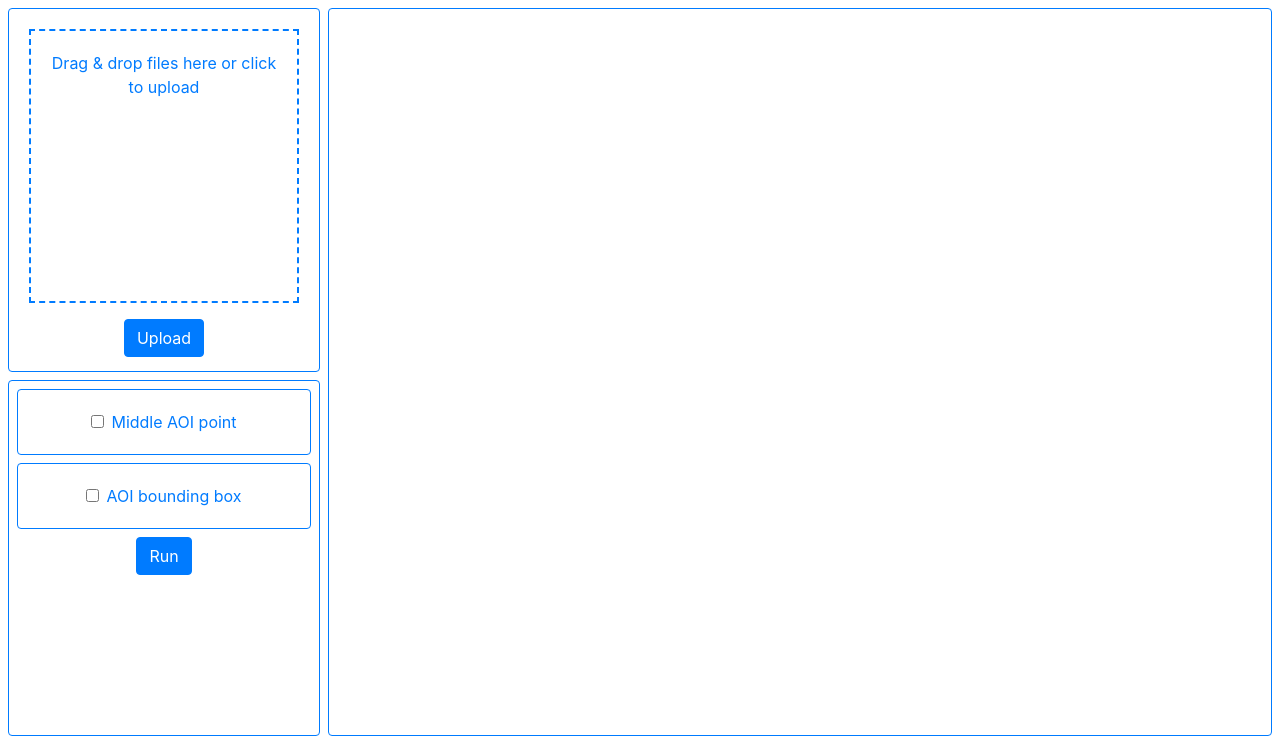
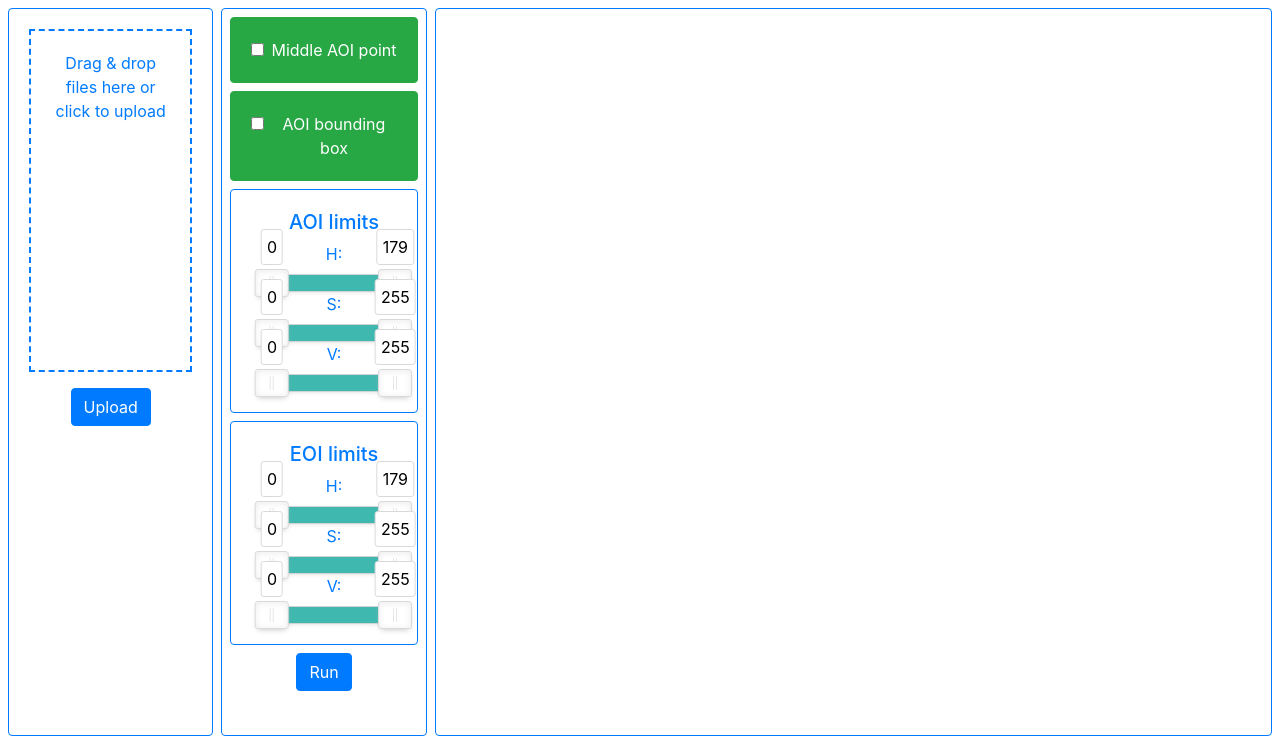
Before and after one commit to JackMerma/AmputeeFingersDatasetCreator, a Flask app: page / in a window 1280 px wide. Shown: the part 56-800 px from the top of the page. Run offline with Flask 3, Linux system fonts and the light colour scheme; some libraries are stand-ins or nearby versions.

Commit message:
Limits persistance (AOI, EOI) HSV values

```diff
--- a/main.py
+++ b/main.py
@@ -39,6 +39,26 @@ def upload_file():
     # Persistance
     middle_aoi = request.args.get('middleAOIswitch')
     aoi_bounding_box = request.args.get('boundingboxAOIswitch')
+
+    # Getting HSV values for AOI and EOI
+    aoi_h_min = request.args.get('aoiHMin')
+    aoi_h_max = request.args.get('aoiHMax')
+    aoi_s_min = request.args.get('aoiSMin')
+    aoi_s_max = request.args.get('aoiSMax')
+    aoi_v_min = request.args.get('aoiVMin')
+    aoi_v_max = request.args.get('aoiVMax')
+
+    aoi_values = [[aoi_h_min, aoi_h_max], [aoi_s_min, aoi_s_max], [aoi_v_min, aoi_v_max]]
+
+    # Capturar eoiH, eoiS, eoiV
+    eoi_h_min = request.args.get('eoiHMin')
+    eoi_h_max = request.args.get('eoiHMax')
+    eoi_s_min = request.args.get('eoiSMin')
+    eoi_s_max = request.args.get('eoiSMax')
+    eoi_v_min = request.args.get('eoiVMin')
+    eoi_v_max = request.args.get('eoiVMax')
+
+    eoi_values = [[eoi_h_min, eoi_h_max], [eoi_s_min, eoi_s_max], [eoi_v_min, eoi_v_max]]
     image_paths, videos_paths = filter_images_and_videos(COMPLETED_UPLOAD_PATH)
     image_paths += videos_paths
     image_paths = None if image_paths != None and len(image_paths) == 0 else image_paths
@@ -52,7 +72,15 @@ def upload_file():
                 },
             "files": image_paths,
             "processed_images": None,
-            "message": message
+            "message": message,
+            "aoiH": {"min": aoi_h_min, "max": aoi_h_max},
+            "aoiS": {"min": aoi_s_min, "max": aoi_s_max},
+            "aoiV": {"min": aoi_v_min, "max": aoi_v_max},
+            "eoiH": {"min": eoi_h_min, "max": eoi_h_max},
+            "eoiS": {"min": eoi_s_min, "max": eoi_s_max},
+            "eoiV": {"min": eoi_v_min, "max": eoi_v_max},
+            "files": image_paths,
+            "processed_images": None,
             }
 
     print(context)
@@ -66,6 +94,29 @@ def run_solution():
     # Reading AOI configs
     middle_aoi = request.args.get('middleAOIswitch')
     aoi_bounding_box = request.args.get('boundingboxAOIswitch')
+
+    # Getting HSV values for AOI and EOI
+    aoi_h_min = request.args.get('aoiHMin')
+    aoi_h_max = request.args.get('aoiHMax')
+    aoi_s_min = request.args.get('aoiSMin')
+    aoi_s_max = request.args.get('aoiSMax')
+    aoi_v_min = request.args.get('aoiVMin')
+    aoi_v_max = request.args.get('aoiVMax')
+
+    aoi_values = [[aoi_h_min, aoi_h_max], [aoi_s_min, aoi_s_max], [aoi_v_min, aoi_v_max]]
+
+    # Capturar eoiH, eoiS, eoiV
+    eoi_h_min = request.args.get('eoiHMin')
+    eoi_h_max = request.args.get('eoiHMax')
+    eoi_s_min = request.args.get('eoiSMin')
+    eoi_s_max = request.args.get('eoiSMax')
+    eoi_v_min = request.args.get('eoiVMin')
+    eoi_v_max = request.args.get('eoiVMax')
+
+    eoi_values = [[eoi_h_min, eoi_h_max], [eoi_s_min, eoi_s_max], [eoi_v_min, eoi_v_max]]
+
+    print(aoi_values)
+    print(eoi_values)
 
     ###################
     # Processing data #
@@ -87,11 +138,11 @@ def run_solution():
         # Processing images
         for image_path in image_paths:
             completed_path = os.path.join(COMPLETED_UPLOAD_PATH, image_path)
-            process(src_type="img", file_path=completed_path, m_aoi=middle_aoi != None, bb_aoi=aoi_bounding_box != None)
+            process(src_type="img", file_path=completed_path, m_aoi=middle_aoi != None, bb_aoi=aoi_bounding_box != None, aoi_values=aoi_values, eoi_values=eoi_values)
 
     image_paths = None if image_paths != None and len(image_paths) == 0 else image_paths
     image_completed_paths = get_processed_files_paths()
-    image_completed_paths = Nonen if len(image_completed_paths) == 0 else image_completed_paths
+    image_completed_paths = None if len(image_completed_paths) == 0 else image_completed_paths
 
     # AOI configs and image files configs persistance
     context = {
@@ -99,6 +150,12 @@ def run_solution():
                 "middle_aoi": middle_aoi is not None,
                 "aoi_bounding_box": aoi_bounding_box is not None,
                 },
+            "aoiH": {"min": aoi_h_min, "max": aoi_h_max},
+            "aoiS": {"min": aoi_s_min, "max": aoi_s_max},
+            "aoiV": {"min": aoi_v_min, "max": aoi_v_max},
+            "eoiH": {"min": eoi_h_min, "max": eoi_h_max},
+            "eoiS": {"min": eoi_s_min, "max": eoi_s_max},
+            "eoiV": {"min": eoi_v_min, "max": eoi_v_max},
             "files": image_paths,
             "processed_images": image_completed_paths,
             "message": ""
@@ -120,6 +177,12 @@ def index():
                     "middle_aoi": False,
                     "aoi_bounding_box": False,
                     },
+                "aoiH": {"min": 0, "max": 179},
+                "aoiS": {"min": 0, "max": 255},
+                "aoiV": {"min": 0, "max": 255},
+                "eoiH": {"min": 0, "max": 179},
+                "eoiS": {"min": 0, "max": 255},
+                "eoiV": {"min": 0, "max": 255},
                 "files": None,
                 }
     print("CONTEXT: ", context)
--- a/src/process/src.py
+++ b/src/process/src.py
@@ -1,7 +1,7 @@
 from src.process.utils import *
 
 
-def process(src_type, file_path, m_aoi=True, bb_aoi=True):
+def process(src_type, file_path, aoi_values, eoi_values, m_aoi=True, bb_aoi=True):
 
     # Validating source type
     validate_source_type(src_type)
@@ -18,4 +18,4 @@ def process(src_type, file_path, m_aoi=True, bb_aoi=True):
         image = read_image(file_path)
 
         # Labeling
-        label(image, file_path, m_aoi=m_aoi, bb_aoi=bb_aoi)
+        label(image, file_path, m_aoi=m_aoi, bb_aoi=bb_aoi, aoi_values=aoi_values, eoi_values=eoi_values)
--- a/templates/body.html
+++ b/templates/body.html
@@ -1,14 +1,14 @@
-<div class="row w-100 p-0 m-0" style="flex-grow: 1">
-    <div class="col-sm-3 p-0">
-	<div class="h-50 pt-2 pl-2 w-100">
+<div class="row w-100 pt-2 m-0" style="flex-grow: 1">
+    <div class="col-sm-2 p-0">
+	<div class="h-100 pl-2 pb-2 w-100">
 	    <div class="card border-primary h-100">
 		<div class="card-body text-primary text-center" {% if context.files != None %}style="overflow-y: scroll; height:400px;"{% endif %}>
 		    {% if context.files == None %}
 		    <div class="container m-0 p-0 h-100 w-100">
-			<div class="dropzone" id="dropzone" style="height: 85%">
+			<div class="dropzone" id="dropzone" style="height: 50%">
 			    Drag & drop files here or click to upload
 			</div>
-			<div class="m-0 p-0" style="height: 15%">
+			<div class="m-0 p-0" style="height: 50%">
 			    <form class="w-100 h-100 m-0 p-0" action="/upload" id="uploadForm" method="post" enctype="multipart/form-data">
 				<input type="file" id="fileInput" name="file" multiple style="display: none;">
 				<button type="submit" class="btn btn-primary mt-3">Upload</button>
@@ -28,64 +28,141 @@
 		</div>
 	    </div>
 	</div>
+    </div>
 
-	<div class="h-50">
-	    <div class="h-100 pt-2 pl-2 pb-2">
+    <div class="col-sm-2 p-0">
+	<div class="h-100 pl-2 pb-2">
 	    <div class="card border-primary h-100">
 		<div class="card-body text-primary m-0 p-0">
 		    <div class="card-body text-primary text-center p-0 m-0">
+
 			<form id="runSolution" method="get" action="/run">
-				<div class="card border-primary m-2">
+			    <div class="card border-success m-2 bg-success">
+				<div class="card-body text-primary">
+				    <div class="column form-check form-switch">
+					<input class="form-check-input" type="checkbox" role="switch" id="middleAOIswitch" name="middleAOIswitch" {% if context.checkboxes.middle_aoi %}checked{% endif %}>
+					<label class="form-check-label" for="middleAOIswitch" style="color: white;">Middle AOI point</label>
+				    </div>
+				</div>
+			    </div>
+			    <div class="card border-success m-2 bg-success">
 				<div class="card-body text-primary">
 				    <div class="form-check form-switch">
-					    <input class="form-check-input" type="checkbox" role="switch" id="middleAOIswitch" name="middleAOIswitch" {% if context.checkboxes.middle_aoi %}checked{% endif %}>
-					    <label class="form-check-label" for="middleAOIswitch">Middle AOI point</label>
+					<input class="form-check-input" type="checkbox" role="switch" id="boundingboxAOIswitch" name="boundingboxAOIswitch" {% if context.checkboxes.aoi_bounding_box %}checked{% endif %}>
+					<label class="form-check-label" for="boundingboxAOIswitch" style="color: white;">AOI bounding box</label>
 				    </div>
 				</div>
 			    </div>
 			    <div class="card border-primary m-2">
 				<div class="card-body text-primary">
 				    <div class="form-check form-switch">
-					    <input class="form-check-input" type="checkbox" role="switch" id="boundingboxAOIswitch" name="boundingboxAOIswitch" {% if context.checkboxes.aoi_bounding_box %}checked{% endif %}>
-					    <label class="form-check-label" for="boundingboxAOIswitch">AOI bounding box</label>
+					<h5>AOI limits</h5>
+					<!-- AOI HSV limits -->
+					<label for="aoiH" name="aoiH" class="form-label">H:</label>
+					<div id="hueRangeAOI" class="form-range"></div>
+					<input type="hidden" id="aoiHMin" name="aoiHMin">
+					<input type="hidden" id="aoiHMax" name="aoiHMax">
+					<label for="aoiS" class="form-label">S:</label>
+					<div id="saturationRangeAOI" class="form-range"></div>
+					<input type="hidden" id="aoiSMin" name="aoiSMin">
+					<input type="hidden" id="aoiSMax" name="aoiSMax">
+					<label for="aoiV" class="form-label">V:</label>
+					<div id="valueRangeAOI" class="form-range"></div>
+					<input type="hidden" id="aoiVMin" name="aoiVMin">
+					<input type="hidden" id="aoiVMax" name="aoiVMax">
+				    </div>
+				</div>
+			    </div>
+			    <div class="card border-primary m-2">
+				<div class="card-body text-primary">
+				    <div class="form-check form-switch">
+					<h5>EOI limits</h5>
+					<!-- EOI HSV limits -->
+					<label for="eoiH" class="form-label">H:</label>
+					<div id="hueRangeEOI" class="form-range"></div>
+					<input type="hidden" id="eoiHMin" name="eoiHMin">
+					<input type="hidden" id="eoiHMax" name="eoiHMax">
+					<label for="eoiS" class="form-label">S:</label>
+					<div id="saturationRangeEOI" class="form-range"></div>
+					<input type="hidden" id="eoiSMin" name="eoiSMin">
+					<input type="hidden" id="eoiSMax" name="eoiSMax">
+					<label for="eoiV" class="form-label">V:</label>
+					<div id="valueRangeEOI" class="form-range"></div>
+					<input type="hidden" id="eoiVMin" name="eoiVMin">
+					<input type="hidden" id="eoiVMax" name="eoiVMax">
 				    </div>
 				</div>
 			    </div>
 			    <button type="submit" class="btn btn-primary">Run</button>
+			    <script>
+				document.addEventListener("DOMContentLoaded", function() {
+								    function updateHiddenInputs(slider, minInput, maxInput) {
+													slider.noUiSlider.on('update', function(values) {
+																	    document.getElementById(minInput).value = values[0];
+																	    document.getElementById(maxInput).value = values[1];
+																	});
+												    }
+
+								    function createSlider(elementId, min, max, start) {
+													const slider = document.getElementById(elementId);
+													noUiSlider.create(slider, {
+																	    start: start,
+																	    connect: true,
+																	    range: {
+																						'min': min,
+																						'max': max
+																					    },
+																	    tooltips: [true, true],
+																	    format: {
+																						to: function(value) {
+																										    return Math.round(value);
+																										},
+																						from: function(value) {
+																										    return Number(value);
+																										}
+																					    }
+																	});
+													return slider;
+												    }
+
+								    // AOI Hue slider
+								    const hueRangeAOI = createSlider('hueRangeAOI', 0, 179, [{{ context.aoiH.min }}, {{ context.aoiH.max }}]);
+								    updateHiddenInputs(hueRangeAOI, 'aoiHMin', 'aoiHMax');
+
+								    // AOI Saturation slider
+								    const saturationRangeAOI = createSlider('saturationRangeAOI', 0, 255, [{{ context.aoiS.min }}, {{ context.aoiS.max }}]);
+								    updateHiddenInputs(saturationRangeAOI, 'aoiSMin', 'aoiSMax');
+
+								    // AOI Value slider
+								    const valueRangeAOI = createSlider('valueRangeAOI', 0, 255, [{{ context.aoiV.min }}, {{ context.aoiV.max }}]);
+								    updateHiddenInputs(valueRangeAOI, 'aoiVMin', 'aoiVMax');
+
+								    // EOI Hue slider
+								    const hueRangeEOI = createSlider('hueRangeEOI', 0, 179, [{{ context.eoiH.min }}, {{ context.eoiH.max }}]);
+								    updateHiddenInputs(hueRangeEOI, 'eoiHMin', 'eoiHMax');
+
+								    // EOI Saturation slider
+								    const saturationRangeEOI = createSlider('saturationRangeEOI', 0, 255, [{{ context.eoiS.min }}, {{ context.eoiS.max }}]);
+								    updateHiddenInputs(saturationRangeEOI, 'eoiSMin', 'eoiSMax');
+
+								    // EOI Value slider
+								    const valueRangeEOI = createSlider('valueRangeEOI', 0, 255, [{{ context.eoiV.min }}, {{ context.eoiV.max }}]);
+								    updateHiddenInputs(valueRangeEOI, 'eoiVMin', 'eoiVMax');
+								});
+			    </script>
 			</form>
+
+		    </div>
 		</div>
 	    </div>
 	</div>
     </div>
 
-	    <!--
-	    <div class="h-25 pt-2 pl-2 pb-2">
-		<div class="card border-primary h-100">
-		    <div class="card-body text-primary">
-			<form class="d-flex align-items-start">
-			    <div class="input-group mb-3">
-				<input type="text" class="form-control" id="folderName" placeholder="myDataset">
-				<div class="input-group-append">
-				    <span class="input-group-text">.tar</span>
-				</div>
-				<div class="input-group-append">
-				    <button type="submit" class="btn btn-primary">Save</button>
-				</div>
-			    </div>
-			</form>
-		    </div>
-		</div>
-	    </div>
-	    -->
-	</div>
-    </div>
-
-    <div class="col-sm-9 w-100 p-0 m-0">
-	<div class="h-100 p-2 w-100 m-0 p-0">
+    <div class="col-sm-8 w-100 p-0 m-0">
+	<div class="h-100 pl-2 pb-2 pr-2 w-100 m-0 p-0">
 	    <div class="card border-primary h-100 w-100 m-0 p-0">
 		<div class="card-body text-primary h-100 w-100 p-0">
 		    {% if context.processed_images != None %}
-
 		    <div class="container mt-4">
 			<div class="row ml-2 mr-2">
 			    {% for image_path in context.processed_images %}
@@ -97,7 +174,6 @@
 			    {% endfor %}
 			</div>
 		    </div>
-
 		    {% else %}
 		    {% endif %}
 		</div>
--- a/templates/index.html
+++ b/templates/index.html
@@ -7,6 +7,8 @@
 <script src="https://cdn.jsdelivr.net/npm/popper.js@1.12.9/dist/umd/popper.min.js" integrity="sha384-ApNbgh9B+Y1QKtv3Rn7W3mgPxhU9K/ScQsAP7hUibX39j7fakFPskvXusvfa0b4Q" crossorigin="anonymous"></script>
 <script src="https://cdn.jsdelivr.net/npm/bootstrap@4.0.0/dist/js/bootstrap.min.js" integrity="sha384-JZR6Spejh4U02d8jOt6vLEHfe/JQGiRRSQQxSfFWpi1MquVdAyjUar5+76PVCmYl" crossorigin="anonymous"></script>
 <link rel="stylesheet" href="https://cdn.jsdelivr.net/npm/bootstrap@4.0.0/dist/css/bootstrap.min.css" integrity="sha384-Gn5384xqQ1aoWXA+058RXPxPg6fy4IWvTNh0E263XmFcJlSAwiGgFAW/dAiS6JXm" crossorigin="anonymous">
+<link href="https://cdnjs.cloudflare.com/ajax/libs/noUiSlider/15.5.0/nouislider.min.css" rel="stylesheet">
+<script src="https://cdnjs.cloudflare.com/ajax/libs/noUiSlider/15.5.0/nouislider.min.js"></script>
 <script src={{url_for('static', filename='js/upload_file.js')}}></script>
 <link rel="stylesheet" type="text/css" href="{{url_for('static', filename='css/style.css')}}">
 {% endblock %}
```
Also changed, not shown: src/process/utils.py (+10 -10 lines). Lines whose indentation alone changed are shown as unchanged.
